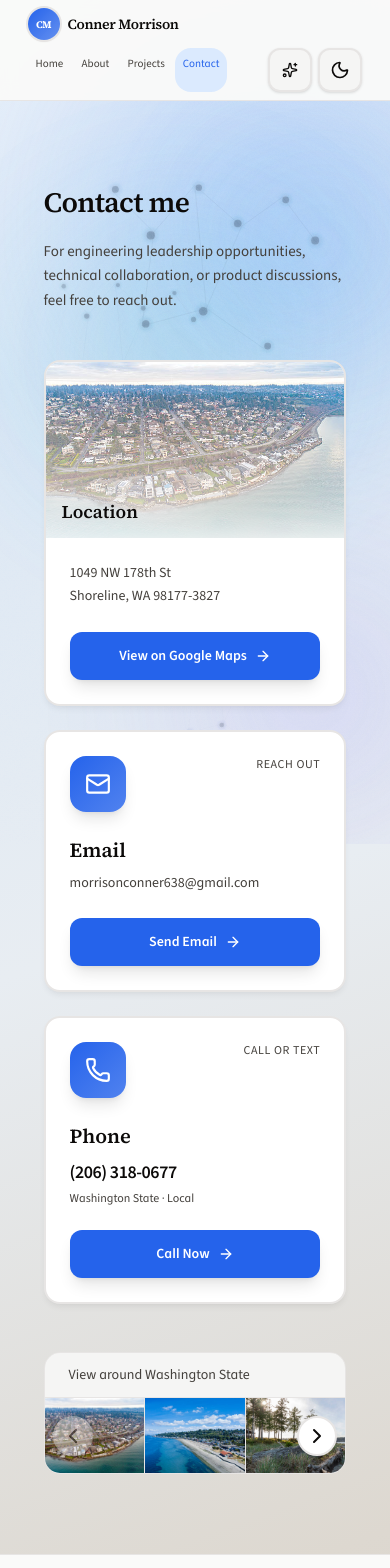
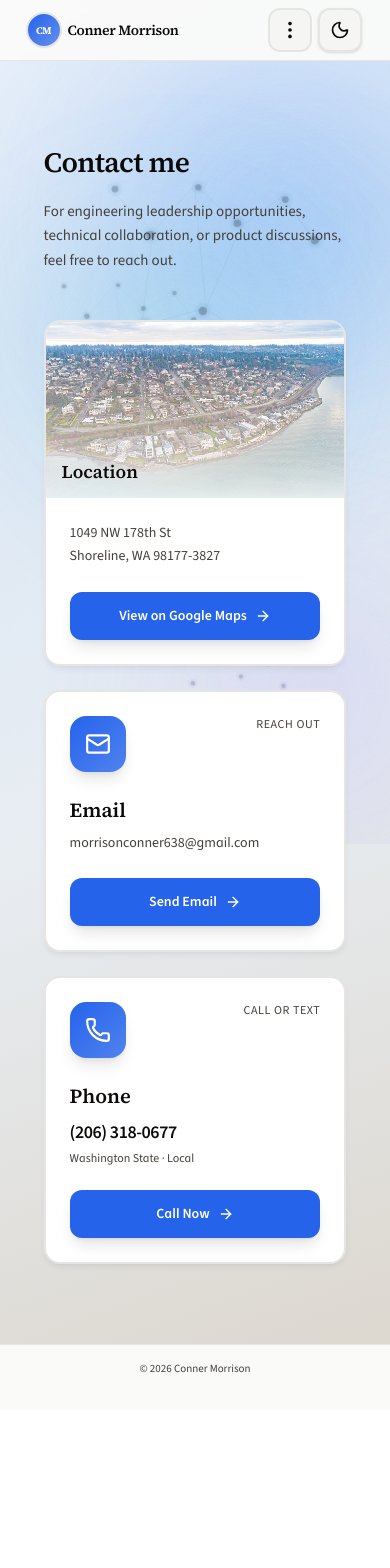
Before and after one commit to conner-morrison/full-stack-portfolio, a Next.js app: page /contact in a window 390 px wide. Shown: the top 1568 px of the page. After the commit the page ends 1410 px from the top, so only its background shows below. Built offline with nearby package versions, Linux system fonts and the light colour scheme.

Commit message:
3step fixed

```diff
--- a/app/Hero/page.tsx
+++ b/app/Hero/page.tsx
@@ -68,29 +68,43 @@ export default function Hero() {
     return () => clearTimeout(t);
   }, [taglineLength, isDeleting]);
 
+  const cardPadding = "clamp(1.25rem, 5vw, 2.5rem)";
+  const sectionPadding = "clamp(1rem, 4vw, 2rem)";
+
   return (
     <Parallax speed={30}>
-      <section className="relative min-h-[min(88vh,88dvh)] flex items-center justify-center overflow-hidden rounded-b-2xl sm:rounded-b-3xl w-full min-w-0">
-        {/* Editorial spotlight hero background */}
-        <div className="absolute inset-0 -z-10">
+      <section
+        className="relative w-full min-w-0 overflow-hidden rounded-b-2xl sm:rounded-b-3xl flex items-center justify-center"
+        style={{
+          minHeight: "min(50vh, 50dvh)",
+          padding: sectionPadding,
+        }}
+      >
+        {/* Rounded card container: wraps content, no fixed height */}
         <div
-            className="absolute left-1/2 top-1/2 h-[60%] w-[88%] max-w-4xl -translate-x-1/2 -translate-y-1/2 rounded-[2.5rem] border border-white/40 bg-[linear-gradient(180deg,rgba(255,255,255,0.78)_0%,rgba(242,245,249,0.72)_42%,rgba(230,233,238,0.64)_100%)] shadow-[0_26px_90px_-42px_rgba(15,23,42,0.26)] dark:border-white/8 dark:bg-[linear-gradient(180deg,rgba(5,10,20,0.96)_0%,rgba(8,14,26,0.94)_42%,rgba(6,12,22,0.96)_100%)] dark:shadow-[0_26px_90px_-42px_rgba(0,0,0,0.6)]"
+          className="relative w-full max-w-[min(48rem,92vw)] rounded-[clamp(1.25rem,4vw,2.5rem)] overflow-hidden border border-white/40 dark:border-white/8 shadow-[0_26px_90px_-42px_rgba(15,23,42,0.26)] dark:shadow-[0_26px_90px_-42px_rgba(0,0,0,0.6)] ring-1 ring-black/5 dark:ring-white/5 flex flex-col items-center justify-center min-h-0"
+          style={{
+            padding: cardPadding,
+            minHeight: "min(20rem, 50dvh)",
+          }}
+        >
+          {/* Background layers: fill card, behind content */}
+          <div className="absolute inset-0 -z-10" aria-hidden>
+            <div
+              className="absolute inset-0 bg-[linear-gradient(180deg,rgba(255,255,255,0.78)_0%,rgba(242,245,249,0.72)_42%,rgba(230,233,238,0.64)_100%)] dark:bg-[linear-gradient(180deg,rgba(5,10,20,0.96)_0%,rgba(8,14,26,0.94)_42%,rgba(6,12,22,0.96)_100%)]"
               aria-hidden
             />
             <div
-            className="absolute left-1/2 top-1/2 h-[60%] w-[88%] max-w-4xl -translate-x-1/2 -translate-y-1/2 rounded-[2.5rem] bg-[radial-gradient(ellipse_at_50%_18%,rgba(255,255,255,0.68)_0%,rgba(255,255,255,0.24)_28%,transparent_58%),radial-gradient(circle_at_18%_78%,rgba(59,130,246,0.12)_0%,transparent_26%),radial-gradient(circle_at_84%_24%,rgba(14,165,233,0.1)_0%,transparent_22%)] dark:bg-[radial-gradient(ellipse_at_50%_18%,rgba(255,255,255,0.02)_0%,transparent_28%,transparent_58%),radial-gradient(circle_at_18%_78%,rgba(59,130,246,0.08)_0%,transparent_26%),radial-gradient(circle_at_84%_24%,rgba(14,165,233,0.06)_0%,transparent_22%)]"
+              className="absolute inset-0 bg-[radial-gradient(ellipse_at_50%_18%,rgba(255,255,255,0.68)_0%,rgba(255,255,255,0.24)_28%,transparent_58%),radial-gradient(circle_at_18%_78%,rgba(59,130,246,0.12)_0%,transparent_26%),radial-gradient(circle_at_84%_24%,rgba(14,165,233,0.1)_0%,transparent_22%)] dark:bg-[radial-gradient(ellipse_at_50%_18%,rgba(255,255,255,0.02)_0%,transparent_28%,transparent_58%),radial-gradient(circle_at_18%_78%,rgba(59,130,246,0.08)_0%,transparent_26%),radial-gradient(circle_at_84%_24%,rgba(14,165,233,0.06)_0%,transparent_22%)]"
               aria-hidden
             />
-          <div
-            className="absolute left-1/2 top-1/2 h-[60%] w-[88%] max-w-4xl -translate-x-1/2 -translate-y-1/2 overflow-hidden rounded-[2.5rem]"
-            aria-hidden
-          >
+            <div className="absolute inset-0 overflow-hidden" aria-hidden>
               <Image
                 src={HERO_TEXTURE}
                 alt=""
                 fill
                 priority
-              sizes="(max-width: 1024px) 88vw, 896px"
+                sizes="(max-width: 1024px) 92vw, 48rem"
                 className="object-cover scale-[1.04] opacity-[0.28] saturate-[0.8] contrast-[0.96] dark:opacity-[0.48] dark:saturate-[0.6] dark:brightness-[0.55] dark:contrast-[1.05]"
               />
               <div className="absolute inset-0 bg-[linear-gradient(180deg,rgba(255,255,255,0.28),rgba(255,255,255,0.08)_38%,rgba(226,232,240,0.12)_100%)] dark:bg-[linear-gradient(180deg,rgba(2,6,18,0.62),rgba(4,10,24,0.48)_38%,rgba(2,6,18,0.58)_100%)]" />
@@ -101,54 +115,57 @@ export default function Hero() {
               <div className="absolute left-[50%] top-[20%] h-[46%] w-px -translate-x-1/2 bg-[linear-gradient(180deg,rgba(148,163,184,0.32),transparent)] dark:bg-[linear-gradient(180deg,rgba(148,163,184,0.18),transparent)]" />
               <div className="absolute inset-x-[12%] bottom-[14%] h-px bg-[linear-gradient(90deg,transparent,rgba(148,163,184,0.22),transparent)] dark:bg-[linear-gradient(90deg,transparent,rgba(148,163,184,0.14),transparent)]" />
             </div>
-          <div
-            className="absolute left-1/2 top-1/2 h-[60%] w-[88%] max-w-4xl -translate-x-1/2 -translate-y-1/2 rounded-[2.5rem] ring-1 ring-black/5 dark:ring-white/5"
-            aria-hidden
-          />
           </div>
 
-        <div className="relative w-full max-w-[min(48rem,92vw)] mx-auto px-[clamp(1rem,4vw,2rem)] text-center min-w-0">
+          {/* Content: flex column, responsive typography */}
+          <div className="relative z-0 w-full flex flex-col items-center justify-center text-center min-w-0">
             <motion.div
               variants={container}
               initial="hidden"
               animate="visible"
-            className="space-y-0"
+              className="flex flex-col items-center"
+              style={{ gap: "clamp(0.75rem, 2.5vw, 1.25rem)" }}
             >
               <motion.h1
                 variants={line}
-              className="font-serif text-[clamp(2.25rem,8vw,3.75rem)] font-semibold tracking-tight text-[var(--foreground)] mt-1"
+                className="font-serif font-semibold tracking-tight text-[var(--foreground)] w-full"
+                style={{ fontSize: "clamp(2rem, 6vw + 1rem, 3.75rem)" }}
               >
                 Conner Morrison
               </motion.h1>
 
               <motion.p
                 variants={line}
-              className="mt-[clamp(1rem,3vw,1.25rem)] text-[clamp(1rem,2.5vw,1.25rem)] text-[var(--muted)] font-medium"
+                className="text-[var(--muted)] font-medium w-full"
+                style={{ fontSize: "clamp(0.9375rem, 2vw + 0.5rem, 1.25rem)" }}
               >
                 Engineering Manager & Software Architect
               </motion.p>
 
               <motion.p
                 variants={lineWipe}
-              className="mt-[clamp(1rem,3vw,1.5rem)] text-[clamp(0.9375rem,2vw,1.125rem)] text-[var(--muted)] leading-relaxed max-w-xl mx-auto min-h-[2.75rem] flex flex-wrap justify-center items-center"
+                className="text-[var(--muted)] leading-relaxed max-w-xl mx-auto w-full min-h-[2.75rem] flex flex-wrap justify-center items-center"
+                style={{ fontSize: "clamp(0.875rem, 1.5vw + 0.5rem, 1.125rem)" }}
               >
                 {TAGLINE.slice(0, taglineLength)}
               </motion.p>
 
               <motion.div
                 variants={cta}
-              className="mt-[clamp(2rem,4vw,2.5rem)] flex flex-wrap justify-center gap-3 sm:gap-4"
+                className="flex flex-wrap justify-center gap-3 sm:gap-4 pt-2"
               >
                 <a
                   href="/Conner_Morrison_Resume.pdf"
                   download
-                className="inline-flex items-center justify-center min-w-[120px] sm:min-w-[140px] px-4 sm:px-6 py-3 sm:py-3.5 rounded-xl bg-[var(--accent)] text-white text-[13px] sm:text-sm font-semibold shadow-lg shadow-[var(--accent)]/25 hover:opacity-90 transition-all duration-300 hover:scale-[1.02] active:scale-[0.98]"
+                  className="inline-flex items-center justify-center min-w-[120px] sm:min-w-[140px] px-4 sm:px-6 py-3 sm:py-3.5 rounded-xl bg-[var(--accent)] text-white font-semibold shadow-lg shadow-[var(--accent)]/25 hover:opacity-90 transition-all duration-300 hover:scale-[1.02] active:scale-[0.98]"
+                  style={{ fontSize: "clamp(0.8125rem, 1.5vw + 0.25rem, 0.875rem)" }}
                 >
                   Download Resume
                 </a>
               </motion.div>
             </motion.div>
           </div>
+        </div>
       </section>
     </Parallax>
   );
--- a/app/client-root-layout.tsx
+++ b/app/client-root-layout.tsx
@@ -1,53 +1,27 @@
 "use client";
 
-import { ReactNode, useEffect, useState } from "react";
+import { ReactNode, useState } from "react";
 import { ThemeProvider } from "next-themes";
-import type { BackgroundMode } from "@/app/types";
 import { CommandPalette } from "@/components/command-palette";
 import { Header } from "@/components/header";
 import { Footer } from "@/components/footer";
 import { PageTransition } from "@/components/page-transition";
 import { AuroraMesh } from "@/components/aurora-mesh";
-import { BackgroundGrid } from "@/components/background-grid";
 import { NoiseOverlay } from "@/components/noise-overlay";
 import { ParticleNetwork } from "@/components/particle-network";
 import { ScrollToHash } from "@/app/components/scroll-to-hash";
 
 export function ClientRootLayout({ children }: { children: ReactNode }) {
   const [open, setOpen] = useState(false);
-  const [backgroundMode, setBackgroundMode] = useState<BackgroundMode>("aurora");
-
-  useEffect(() => {
-    const savedMode = window.localStorage.getItem("background-mode");
-    if (savedMode === "aurora" || savedMode === "grid") {
-      setBackgroundMode(savedMode);
-    }
-  }, []);
-
-  useEffect(() => {
-    window.localStorage.setItem("background-mode", backgroundMode);
-  }, [backgroundMode]);
 
   return (
     <ThemeProvider attribute="class" defaultTheme="system">
       <ScrollToHash />
-      {backgroundMode === "grid" ? (
-        <BackgroundGrid />
-      ) : (
-        <>
-          <AuroraMesh />
-          <ParticleNetwork />
-        </>
-      )}
+      <AuroraMesh />
+      <ParticleNetwork />
       <NoiseOverlay />
       <div className="min-h-screen flex flex-col w-full min-w-0">
-        <Header
-          onOpenCommand={() => setOpen(true)}
-          backgroundMode={backgroundMode}
-          onToggleBackgroundMode={() =>
-            setBackgroundMode((mode) => (mode === "aurora" ? "grid" : "aurora"))
-          }
-        />
+        <Header onOpenCommand={() => setOpen(true)} />
         <main className="flex-1 w-full max-w-[var(--container-width)] mx-auto px-[var(--container-padding)] py-[clamp(2rem,5vw,5rem)] min-w-0">
           <PageTransition>{children}</PageTransition>
         </main>
--- a/app/components/header.tsx
+++ b/app/components/header.tsx
@@ -2,10 +2,9 @@
 
 import Link from "next/link";
 import { usePathname } from "next/navigation";
-import { Grid3X3, Moon, Sparkles, Sun } from "lucide-react";
+import { Moon, MoreVertical, Sun } from "lucide-react";
 import { useTheme } from "next-themes";
-import { useEffect, useState } from "react";
-import type { BackgroundMode } from "@/app/types";
+import { useEffect, useRef, useState } from "react";
 
 const navItems = [
   { href: "/#top", label: "Home", section: null as string | null },
@@ -14,23 +13,55 @@ const navItems = [
   { href: "/#contact", label: "Contact", section: "contact" },
 ];
 
-export function Header({
-  onOpenCommand,
-  backgroundMode,
-  onToggleBackgroundMode,
-}: {
-  onOpenCommand: () => void;
-  backgroundMode: BackgroundMode;
-  onToggleBackgroundMode: () => void;
-}) {
+function handleNavClick(
+  e: React.MouseEvent<HTMLAnchorElement>,
+  href: string,
+  label: string,
+  section: string | null,
+  pathname: string
+) {
+  const isHome = (href === "/" || href === "/#top") && label === "Home";
+  const isSectionLink = section !== null;
+  if (isHome && pathname === "/" && !window.location.hash) {
+    e.preventDefault();
+    window.scrollTo({ top: 0, behavior: "smooth" });
+    return;
+  }
+  if (pathname === "/" && isSectionLink) {
+    const id = href.split("#")[1];
+    if (id) {
+      const el = document.getElementById(id);
+      if (el) {
+        e.preventDefault();
+        window.history.replaceState(null, "", href);
+        el.scrollIntoView({ behavior: "smooth", block: "start" });
+      }
+    }
+  }
+}
+
+export function Header({ onOpenCommand }: { onOpenCommand: () => void }) {
   const pathname = usePathname();
   const { theme, setTheme } = useTheme();
   const [mounted, setMounted] = useState(false);
   const [activeSection, setActiveSection] = useState<string>("home");
+  const [menuOpen, setMenuOpen] = useState(false);
+  const menuRef = useRef<HTMLDivElement>(null);
 
   useEffect(() => {
     setMounted(true);
   }, []);
+
+  useEffect(() => {
+    if (!menuOpen) return;
+    const onOutside = (e: MouseEvent) => {
+      if (menuRef.current && !menuRef.current.contains(e.target as Node)) {
+        setMenuOpen(false);
+      }
+    };
+    document.addEventListener("click", onOutside);
+    return () => document.removeEventListener("click", onOutside);
+  }, [menuOpen]);
 
   // Scroll-spy: update active nav item based on which section is in view (home page only)
   useEffect(() => {
@@ -85,7 +116,7 @@ export function Header({
           </span>
           <span className="truncate">Conner Morrison</span>
         </Link>
-        <nav className="flex items-center gap-0.5 sm:gap-1 flex-shrink-0 flex-wrap justify-end" role="navigation">
+        <nav className="hidden md:flex items-center gap-0.5 sm:gap-1 flex-shrink-0 flex-wrap justify-end" role="navigation">
           {navItems.map(({ href, label, section }) => {
             const isActive =
               pathname !== "/"
@@ -131,21 +162,57 @@ export function Header({
           })}
         </nav>
         <div className="flex items-center gap-1.5 sm:gap-2 flex-shrink-0">
-          <button
-            onClick={onToggleBackgroundMode}
-            className="inline-flex items-center gap-2 min-h-[2.75rem] sm:min-h-10 px-3 sm:px-3 rounded-xl border-2 border-[var(--border)] bg-[var(--muted-bg)] text-[var(--foreground)] hover:border-[var(--accent)] hover:bg-[var(--accent-soft)] hover:text-[var(--accent)] transition-all duration-200 shadow-sm hover:shadow-md focus:outline-none focus-visible:ring-2 focus-visible:ring-[var(--accent)]"
-            aria-label={`Switch background animation mode. Current mode: ${backgroundMode}`}
-            title={`Background mode: ${backgroundMode === "aurora" ? "Aurora" : "Grid"}`}
-          >
-            {backgroundMode === "aurora" ? (
-              <Sparkles size={16} strokeWidth={2} />
-            ) : (
-              <Grid3X3 size={16} strokeWidth={2} />
+          {/* Three-dot menu (small screens) — right before theme toggle */}
+          <div className="relative md:hidden flex-shrink-0" ref={menuRef}>
+            <button
+              type="button"
+              onClick={(e) => {
+                e.stopPropagation();
+                setMenuOpen((o) => !o);
+              }}
+              className="flex items-center justify-center min-h-[2.75rem] min-w-[2.75rem] rounded-xl border-2 border-[var(--border)] bg-[var(--muted-bg)] text-[var(--foreground)] hover:border-[var(--accent)] hover:bg-[var(--accent-soft)] hover:text-[var(--accent)] transition-all duration-200 focus:outline-none focus-visible:ring-2 focus-visible:ring-[var(--accent)]"
+              aria-label="Open navigation menu"
+              aria-expanded={menuOpen}
+              aria-haspopup="true"
+            >
+              <MoreVertical size={22} strokeWidth={2} />
+            </button>
+            {menuOpen && (
+              <div
+                className="absolute right-0 top-full mt-1.5 py-1.5 min-w-[10rem] rounded-xl border border-[var(--border)] bg-[var(--card)] shadow-[var(--shadow-lg)] z-50"
+                role="menu"
+              >
+                {navItems.map(({ href, label, section }) => {
+                  const isActive =
+                    pathname !== "/"
+                      ? href === "/" || href === "/#top"
+                        ? false
+                        : pathname.startsWith("/" + (section ?? ""))
+                      : section === null
+                        ? activeSection === "home"
+                        : activeSection === section;
+                  return (
+                    <Link
+                      key={href}
+                      href={href}
+                      role="menuitem"
+                      onClick={(e) => {
+                        handleNavClick(e, href, label, section, pathname);
+                        setMenuOpen(false);
+                      }}
+                      className={`block w-full px-4 py-3 text-left text-sm font-medium transition-colors ${
+                        isActive
+                          ? "bg-[var(--accent-soft)] text-[var(--accent)]"
+                          : "text-[var(--muted)] hover:bg-[var(--muted-bg)] hover:text-[var(--foreground)]"
+                      }`}
+                    >
+                      {label}
+                    </Link>
+                  );
+                })}
+              </div>
             )}
-            <span className="hidden sm:inline text-xs font-semibold">
-              {backgroundMode === "aurora" ? "Aurora" : "Grid"}
-            </span>
-          </button>
+          </div>
           <button
             onClick={() => setTheme(isDark ? "light" : "dark")}
             className="flex items-center justify-center min-h-[2.75rem] min-w-[2.75rem] sm:min-h-10 sm:min-w-10 rounded-xl border-2 border-[var(--border)] bg-[var(--muted-bg)] text-[var(--foreground)] hover:border-[var(--accent)] hover:bg-[var(--accent-soft)] hover:text-[var(--accent)] transition-all duration-200 shadow-sm hover:shadow-md focus:outline-none focus-visible:ring-2 focus-visible:ring-[var(--accent)]"
--- a/app/contact/page.tsx
+++ b/app/contact/page.tsx
@@ -1,10 +1,8 @@
 "use client";
 
-import { useState } from "react";
 import Image from "next/image";
-import Link from "next/link";
-import { Mail, Phone, ArrowRight, ChevronLeft, ChevronRight } from "lucide-react";
-import { motion, AnimatePresence } from "framer-motion";
+import { Mail, Phone, ArrowRight } from "lucide-react";
+import { motion } from "framer-motion";
 
 const SHORELINE_IMAGES = [
   "/shoreline/Richmond Beach Shoreline Washington Waterfront Housing Aerial.jpg",
@@ -19,29 +17,6 @@ type ContactSectionProps = { variant?: "page" | "section" };
 
 export default function ContactPage({ variant = "page" }: ContactSectionProps) {
   const isSection = variant === "section";
-  const [shorelineIndex, setShorelineIndex] = useState(0);
-  const [shorelineDirection, setShorelineDirection] = useState(0);
-  const SHORELINE_WINDOW = 3;
-  const maxShorelineStart = Math.max(0, SHORELINE_IMAGES.length - SHORELINE_WINDOW);
-  const visibleShoreline = SHORELINE_IMAGES.slice(shorelineIndex, shorelineIndex + SHORELINE_WINDOW);
-
-  const goPrev = () => {
-    setShorelineDirection(-1);
-    setShorelineIndex((i) => Math.max(0, i - 1));
-  };
-  const goNext = () => {
-    setShorelineDirection(1);
-    setShorelineIndex((i) => Math.min(maxShorelineStart, i + 1));
-  };
-
-  const galleryInitial =
-    shorelineDirection === 0
-      ? { opacity: 0, x: 0 }
-      : { opacity: 0, x: shorelineDirection > 0 ? -24 : 24 };
-  const galleryExit =
-    shorelineDirection === 0
-      ? { opacity: 0, x: 0 }
-      : { opacity: 0, x: shorelineDirection > 0 ? 24 : -24 };
 
   return (
     <section
@@ -169,57 +144,6 @@ export default function ContactPage({ variant = "page" }: ContactSectionProps) {
           </div>
         </motion.div>
       </div>
-
-      {/* Shoreline gallery — 3 images per row, arrows to scroll through all */}
-      <div className="rounded-2xl overflow-hidden border border-[var(--card-border)]">
-        <p className="px-6 py-3 text-sm font-medium text-[var(--muted)] bg-[var(--muted-bg)] border-b border-[var(--border)]">
-          View around Washington State
-        </p>
-        <div className="relative flex items-center bg-[var(--border)] overflow-hidden">
-          <button
-            type="button"
-            onClick={goPrev}
-            disabled={shorelineIndex === 0}
-            className="absolute left-2 top-1/2 z-10 -translate-y-1/2 flex h-10 w-10 shrink-0 items-center justify-center rounded-full border-2 border-[var(--border)] bg-[var(--card)] text-[var(--foreground)] shadow-[var(--shadow)] hover:bg-[var(--muted-bg)] hover:border-[var(--accent)]/50 transition-all focus:outline-none focus-visible:ring-2 focus-visible:ring-[var(--accent)] disabled:opacity-40 disabled:pointer-events-none"
-            aria-label="Previous"
-          >
-            <ChevronLeft size={24} strokeWidth={2} />
-          </button>
-          <div className="grid grid-cols-3 gap-px w-full min-h-0 relative">
-            <AnimatePresence mode="wait" initial={false}>
-              <motion.div
-                key={shorelineIndex}
-                initial={galleryInitial}
-                animate={{ opacity: 1, x: 0 }}
-                exit={galleryExit}
-                transition={{ duration: 0.25, ease: [0.22, 1, 0.36, 1] }}
-                className="col-span-3 grid grid-cols-3 gap-px w-full"
-              >
-                {visibleShoreline.map((src, i) => (
-                  <div key={`${shorelineIndex}-${i}`} className="relative aspect-[4/3] bg-[var(--muted-bg)] overflow-hidden">
-                    <Image
-                      src={src}
-                      alt=""
-                      fill
-                      className="object-cover"
-                      sizes="33vw"
-                    />
-                  </div>
-                ))}
-              </motion.div>
-            </AnimatePresence>
-          </div>
-          <button
-            type="button"
-            onClick={goNext}
-            disabled={shorelineIndex >= maxShorelineStart}
-            className="absolute right-2 top-1/2 z-10 -translate-y-1/2 flex h-10 w-10 shrink-0 items-center justify-center rounded-full border-2 border-[var(--border)] bg-[var(--card)] text-[var(--foreground)] shadow-[var(--shadow)] hover:bg-[var(--muted-bg)] hover:border-[var(--accent)]/50 transition-all focus:outline-none focus-visible:ring-2 focus-visible:ring-[var(--accent)] disabled:opacity-40 disabled:pointer-events-none"
-            aria-label="Next"
-          >
-            <ChevronRight size={24} strokeWidth={2} />
-          </button>
-        </div>
-      </div>
     </section>
   );
 }
```
Lines whose indentation alone changed are shown as unchanged.
